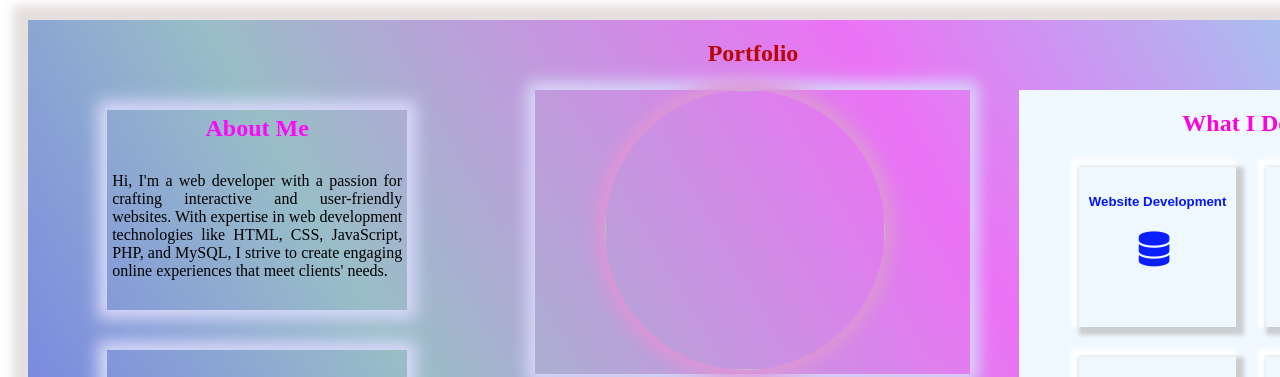
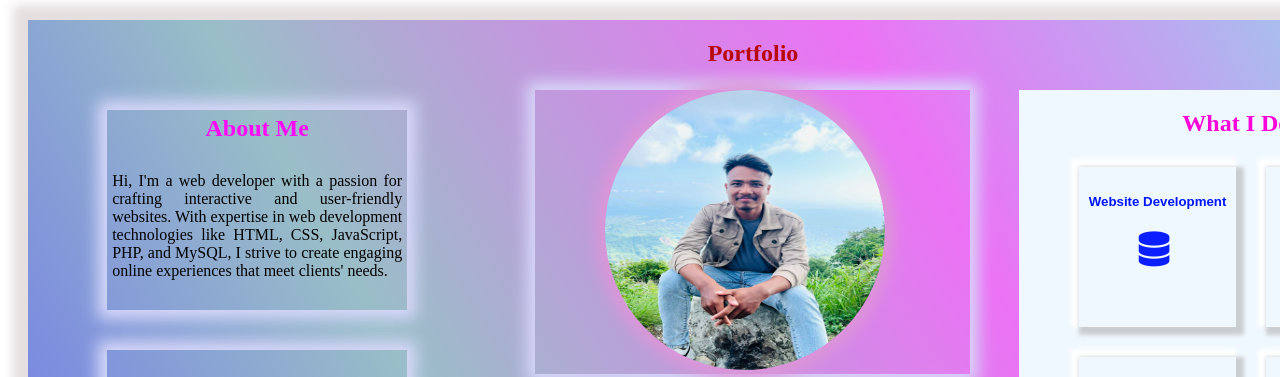
Before and after one commit to AbishekKws/One-Page-Portfolio-Website, a plain HTML site: page index.html in a window 1280 px wide. Shown: the top 377 px of the page. Drawn offline with Linux system fonts and the light colour scheme.

Commit message:
Update index.html

```diff
--- a/index.html
+++ b/index.html
@@ -35,7 +35,7 @@
 
         <div class="div2">
                 <div class="image">
-                    <img src="86ba716f-98db-4056-a4cc-511d3b9025c.jpg">
+                    <img src="86ba716f-98db-4056-a4cc-511d3b9025c2.jpg">
                 </div>
                 <div class="skill">
                     <h2>Skill</h2>
```
